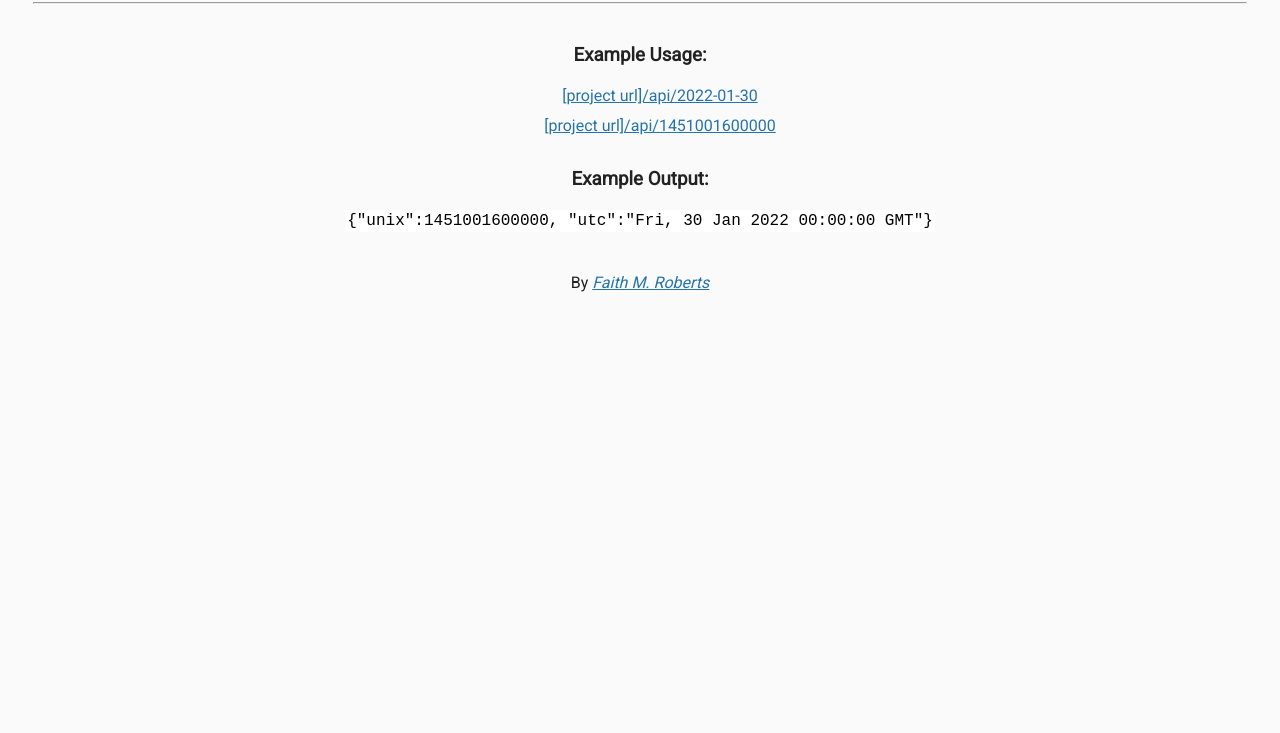
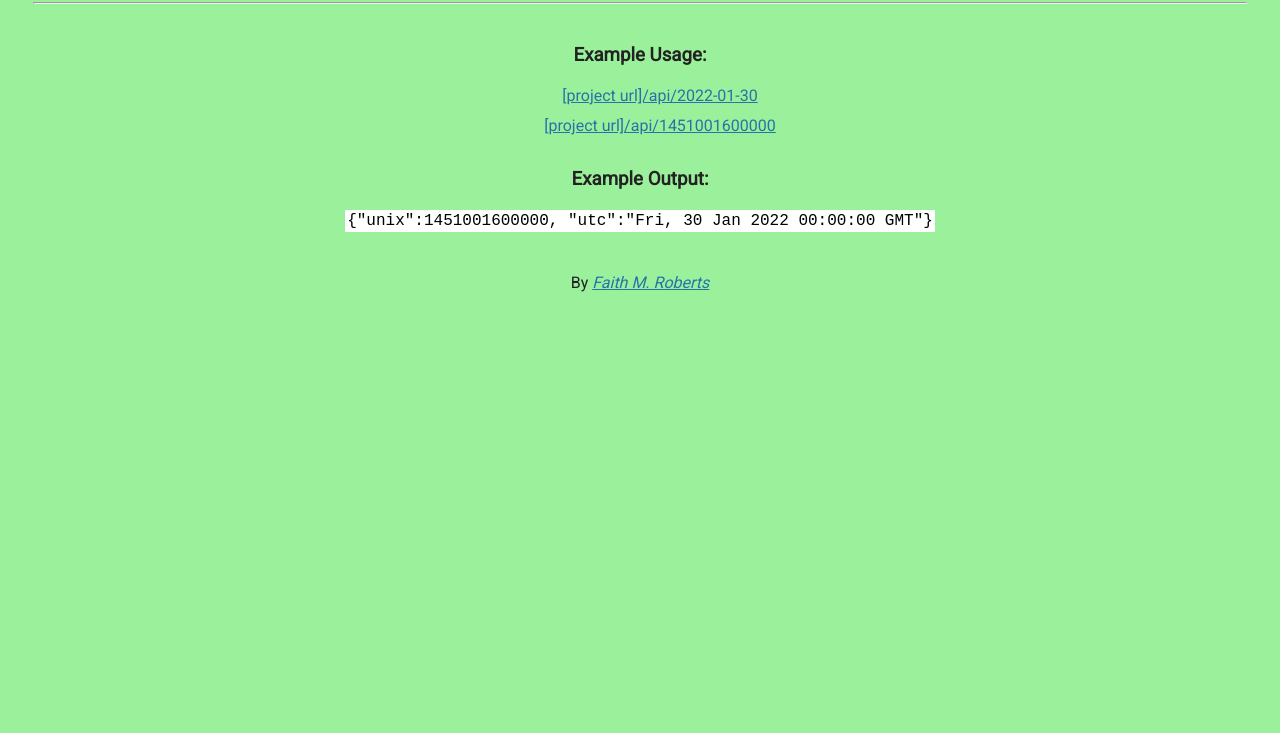
Before and after one commit to faytey/timestamp_microservice, a website: page views/index.html in a window 1280 px wide. Shown: the part 67-800 px from the top of the page. Drawn offline with Linux system fonts and the light colour scheme; files that its build step writes are made by us from their sources.

Commit message:
Update style.css

```diff
--- a/public/style.css
+++ b/public/style.css
@@ -4,7 +4,7 @@ body {
 	font-family: 'Roboto', sans-serif;
 	font-size: 16px;
 	color: #222;
-	background-color: #FaFaFa;
+	background-color: #9bf09b;
 	text-align: center;
 	line-height: 1.4em;
 }
```
